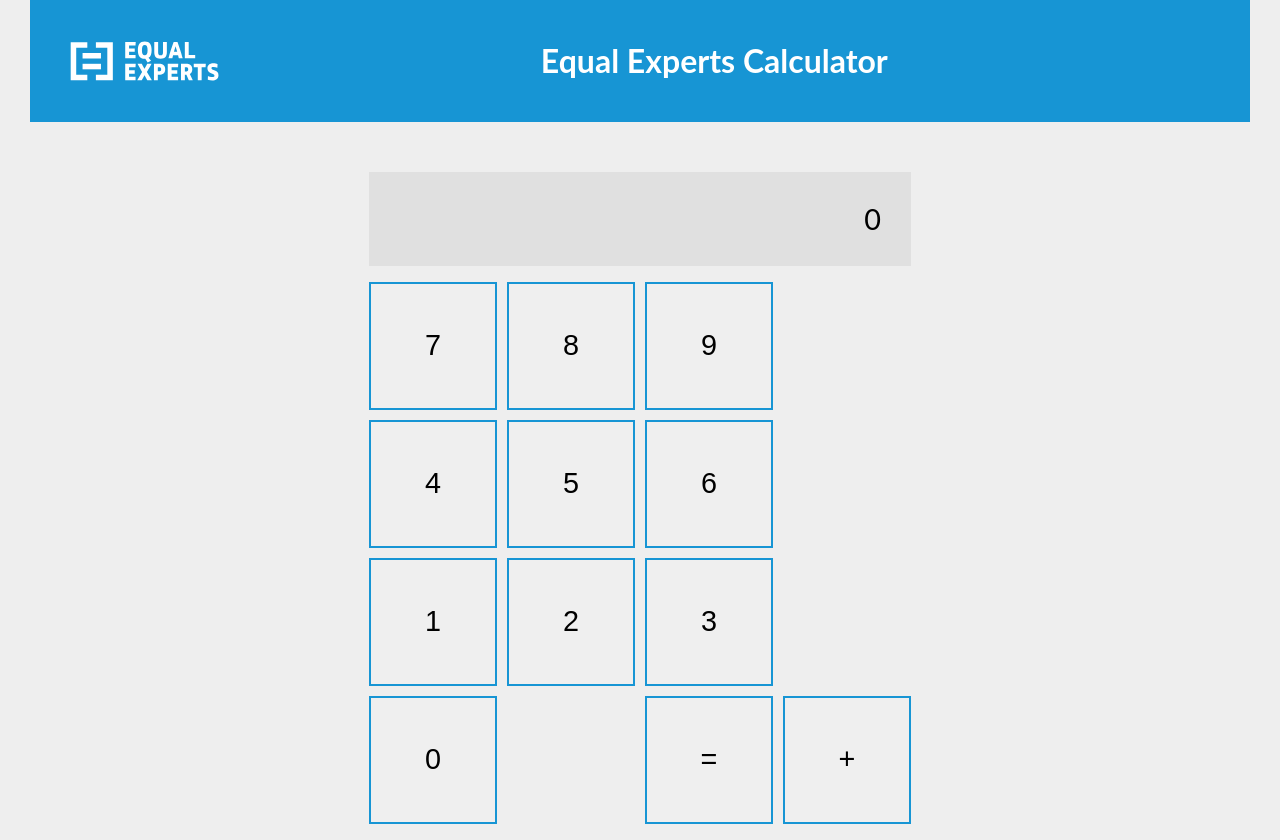
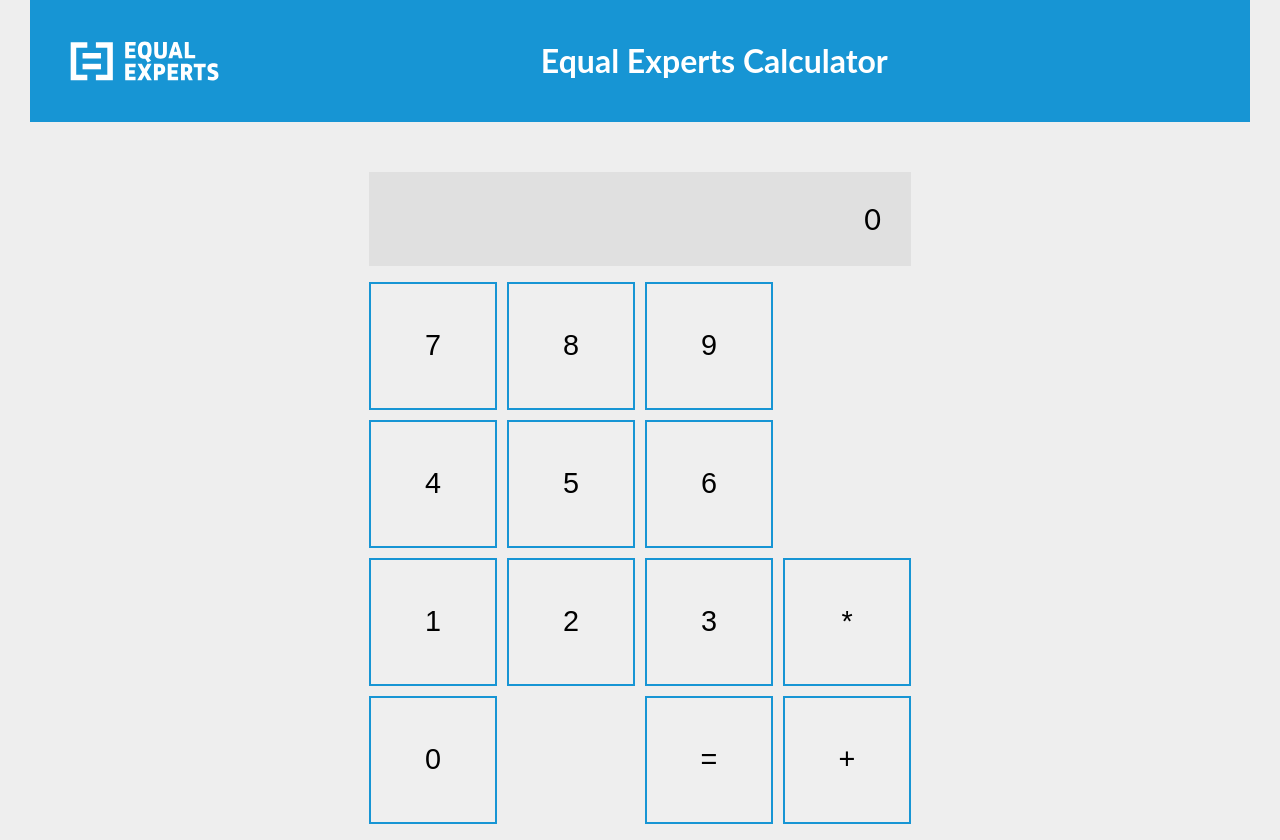
Before and after one commit to miketownsend/ee-calculator, a React (Create React App) app: page / in a window 1280 px wide. Built offline with nearby package versions, Linux system fonts and the light colour scheme.

Commit message:
Add minus operator

```diff
--- a/src/Calculator.jsx
+++ b/src/Calculator.jsx
@@ -18,9 +18,11 @@ const CalculatorKey = ({
 
 const EQUALS = 'equals'
 const PLUS = 'plus'
+const MULTIPLY = 'multiply'
 
 const operations = {
   [PLUS]: (currentValue, storedValue) => currentValue + storedValue,
+  [MULTIPLY]: (currentValue, storedValue) => currentValue * storedValue,
 }
 
 const Calculator = () => {
@@ -82,7 +84,11 @@ const Calculator = () => {
             onClick={onClickNumber(number)}
           />
         ))}
-        <li />
+        <CalculatorKey
+          ariaLabel={MULTIPLY}
+          value="*"
+          onClick={onClickOperator(MULTIPLY)}
+        />
         <CalculatorKey value={0} onClick={onClickNumber(0)} />
         <li />
         <CalculatorKey ariaLabel={EQUALS} value="=" onClick={onClickEquals}>
@@ -92,9 +98,7 @@ const Calculator = () => {
           ariaLabel={PLUS}
           value="+"
           onClick={onClickOperator(PLUS)}
-        >
-          +
-        </CalculatorKey>
+        />
       </ul>
     </div>
   )
```
Also changed, not shown: 1 other file (tests, documents, lock files or other folders).
